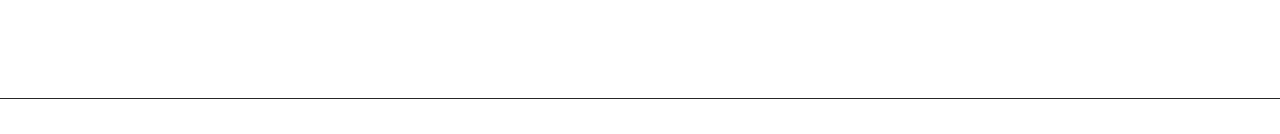
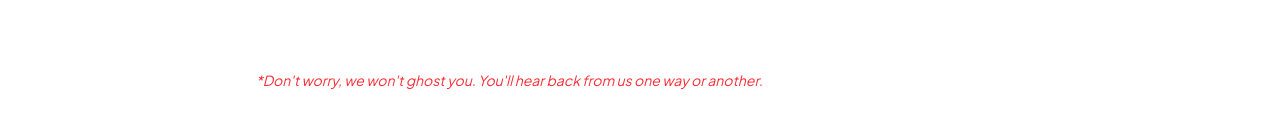
Before and after one commit to trsjohn/trs-website-wendy, a Next.js app: page /apply in a window 1280 px wide. Shown: the part 802-936 px from the top of the page. Built offline with nearby package versions, Linux system fonts and the light colour scheme; no server answers; the database is empty.

Commit message:
Add reassurance message to apply form: won't ghost applicants

```diff
--- a/src/components/ApplyForm.tsx
+++ b/src/components/ApplyForm.tsx
@@ -154,6 +154,10 @@ export default function ApplyForm() {
       <Button type="submit" disabled={isSubmitting}>
         {isSubmitting ? "Submitting…" : "Submit Application"}
       </Button>
+
+      <p className="text-red-500 italic text-sm mt-3">
+        *Don't worry, we won't ghost you. You'll hear back from us one way or another.
+      </p>
     </form>
   );
 }
```
